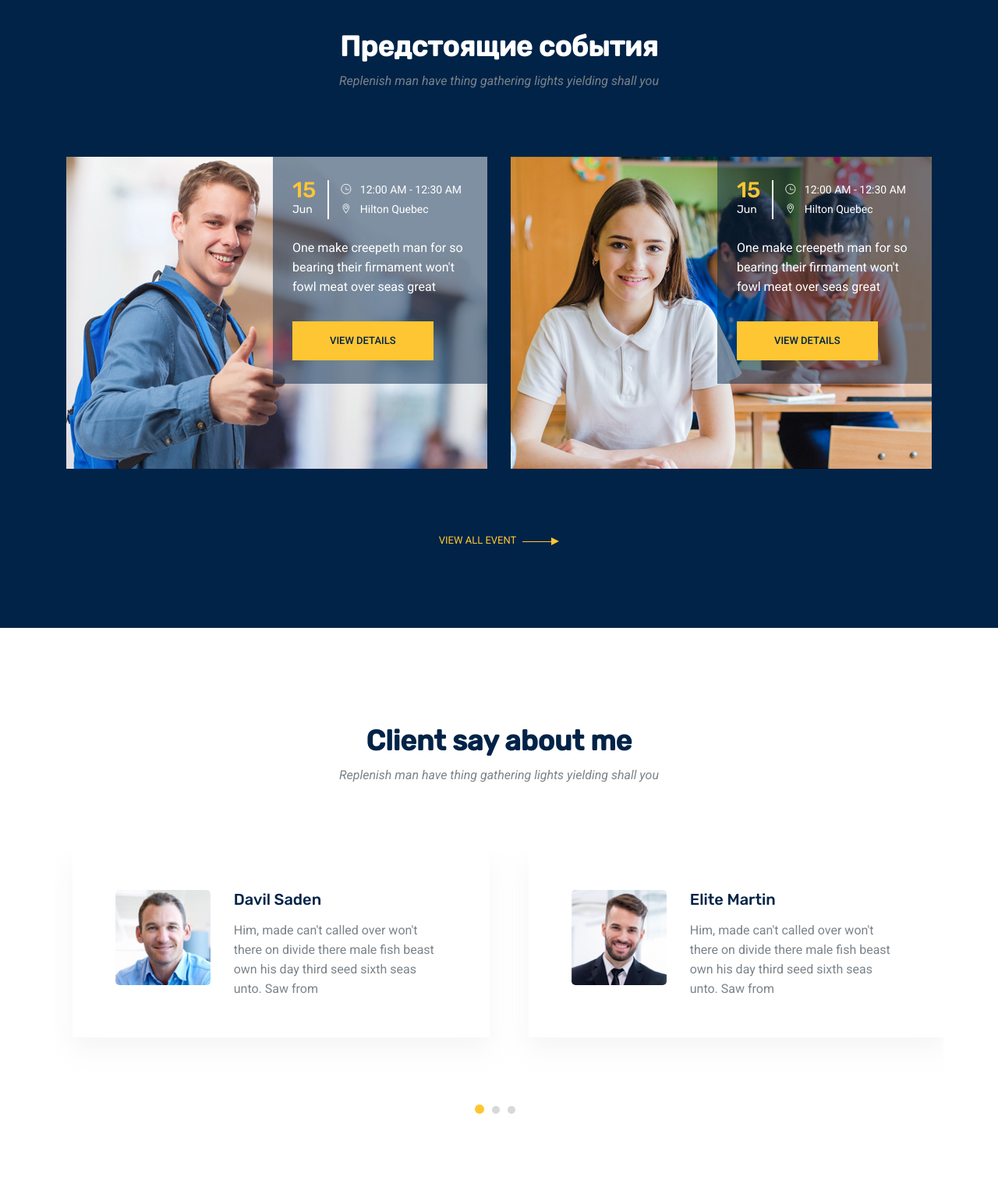
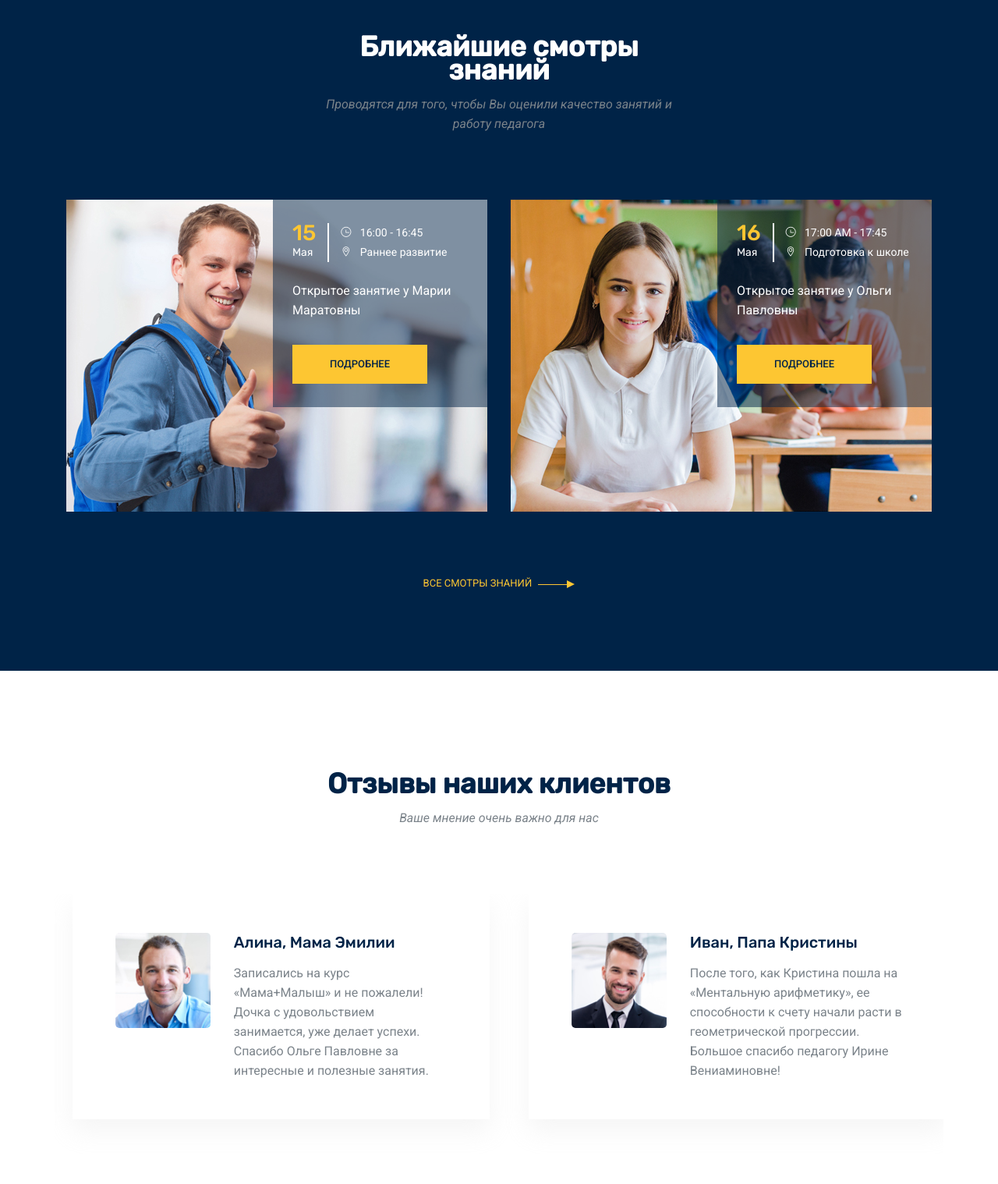
Before and after one commit to tmtmfmu/edustage, a plain HTML site: page index.html in a window 1280 px wide. Shown: the part 4140-5658 px from the top of the page at 78% size. Drawn offline with Linux system fonts and the light colour scheme; some packages are replaced by stand-ins of ours; files whose address does not match are found by name.

Commit message:
Update index.html

```diff
--- a/index.html
+++ b/index.html
@@ -513,9 +513,9 @@
         <div class="row justify-content-center">
           <div class="col-lg-5">
             <div class="main_title">
-              <h2 class="mb-3 text-white">Предстоящие события</h2>
+              <h2 class="mb-3 text-white">Ближайшие смотры знаний</h2>
               <p>
-                Replenish man have thing gathering lights yielding shall you
+                Проводятся для того, чтобы Вы оценили качество занятий и работу педагога
               </p>
             </div>
           </div>
@@ -528,22 +528,21 @@
               </div>
               <div class="event_details">
                 <div class="d-flex mb-4">
-                  <div class="date"><span>15</span> Jun</div>
+                  <div class="date"><span>15</span> Мая</div>
 
                   <div class="time-location">
                     <p>
-                      <span class="ti-time mr-2"></span> 12:00 AM - 12:30 AM
+                      <span class="ti-time mr-2"></span> 16:00 - 16:45
                     </p>
                     <p>
-                      <span class="ti-location-pin mr-2"></span> Hilton Quebec
+                      <span class="ti-location-pin mr-2"></span> Раннее развитие
                     </p>
                   </div>
                 </div>
                 <p>
-                  One make creepeth man for so bearing their firmament won't
-                  fowl meat over seas great
+                  Открытое занятие у Марии Маратовны
                 </p>
-                <a href="#" class="primary-btn rounded-0 mt-3">View Details</a>
+                <a href="#" class="primary-btn rounded-0 mt-3">Подробнее</a>
               </div>
             </div>
           </div>
@@ -554,22 +553,21 @@
               </div>
               <div class="event_details">
                 <div class="d-flex mb-4">
-                  <div class="date"><span>15</span> Jun</div>
+                  <div class="date"><span>16</span> Мая</div>
 
                   <div class="time-location">
                     <p>
-                      <span class="ti-time mr-2"></span> 12:00 AM - 12:30 AM
+                      <span class="ti-time mr-2"></span> 17:00 AM - 17:45
                     </p>
                     <p>
-                      <span class="ti-location-pin mr-2"></span> Hilton Quebec
+                      <span class="ti-location-pin mr-2"></span> Подготовка к школе
                     </p>
                   </div>
                 </div>
                 <p>
-                  One make creepeth man for so bearing their firmament won't
-                  fowl meat over seas great
+                  Открытое занятие у Ольги Павловны
                 </p>
-                <a href="#" class="primary-btn rounded-0 mt-3">View Details</a>
+                <a href="#" class="primary-btn rounded-0 mt-3">Подробнее</a>
               </div>
             </div>
           </div>
@@ -577,7 +575,7 @@
           <div class="col-lg-12">
             <div class="text-center pt-lg-5 pt-3">
               <a href="#" class="event-link">
-                View All Event <img src="img/next.png" alt="" />
+                Все смотры знаний <img src="img/next.png" alt="" />
               </a>
             </div>
           </div>
@@ -592,9 +590,9 @@
         <div class="row justify-content-center">
           <div class="col-lg-5">
             <div class="main_title">
-              <h2 class="mb-3">Client say about me</h2>
+              <h2 class="mb-3">Отзывы наших клиентов</h2>
               <p>
-                Replenish man have thing gathering lights yielding shall you
+                Ваше мнение очень важно для нас
               </p>
             </div>
           </div>
@@ -609,11 +607,9 @@
                 </div>
                 <div class="col-lg-8">
                   <div class="testi_text">
-                    <h4>Elite Martin</h4>
+                    <h4>Ольга, мама Насти и Саши</h4>
                     <p>
-                      Him, made can't called over won't there on divide there
-                      male fish beast own his day third seed sixth seas unto.
-                      Saw from
+                      Большое спасибо преподавателю английского языка Елене Валерьевне за огромный вклад в обучение моих детей! Английский язык больше не кажется чем-то страшным и непонятным.
                     </p>
                   </div>
                 </div>
@@ -626,11 +622,9 @@
                 </div>
                 <div class="col-lg-8">
                   <div class="testi_text">
-                    <h4>Davil Saden</h4>
+                    <h4>Алина, мама Эмилии</h4>
                     <p>
-                      Him, made can't called over won't there on divide there
-                      male fish beast own his day third seed sixth seas unto.
-                      Saw from
+                      Записались на курс «Мама+Малыш» и не пожалели! Дочка с удовольствием занимается, уже делает успехи. Спасибо Ольге Павловне за интересные и полезные занятия.
                     </p>
                   </div>
                 </div>
@@ -643,11 +637,9 @@
                 </div>
                 <div class="col-lg-8">
                   <div class="testi_text">
-                    <h4>Elite Martin</h4>
+                    <h4>Иван, папа Кристины</h4>
                     <p>
-                      Him, made can't called over won't there on divide there
-                      male fish beast own his day third seed sixth seas unto.
-                      Saw from
+                      После того, как Кристина пошла на «Ментальную арифметику», ее способности к счету начали расти в геометрической прогрессии. Большое спасибо педагогу Ирине Вениаминовне!
                     </p>
                   </div>
                 </div>
@@ -660,11 +652,9 @@
                 </div>
                 <div class="col-lg-8">
                   <div class="testi_text">
-                    <h4>Davil Saden</h4>
+                    <h4>Мария, мама Павла</h4>
                     <p>
-                      Him, made can't called over won't there on divide there
-                      male fish beast own his day third seed sixth seas unto.
-                      Saw from
+                      Ходим в Центр Магистра уже шесть лет, попробовали почти все курсы и благодарны администраторам за теплый прием и дружелюбие, а еще педагогам, которые любят детей и свою работу)
                     </p>
                   </div>
                 </div>
@@ -677,11 +667,9 @@
                 </div>
                 <div class="col-lg-8">
                   <div class="testi_text">
-                    <h4>Elite Martin</h4>
+                    <h4>Светлана, мама Киры</h4>
                     <p>
-                      Him, made can't called over won't there on divide there
-                      male fish beast own his day third seed sixth seas unto.
-                      Saw from
+                      Арт-студию лучше, чем здесь, я не нашла. Интересные поделки и рисунки, объяснения, понятные даже малышам. Дочка после каждого занятия приходит домой довольная. В общем, все круто!
                     </p>
                   </div>
                 </div>
@@ -694,11 +682,9 @@
                 </div>
                 <div class="col-lg-8">
                   <div class="testi_text">
-                    <h4>Davil Saden</h4>
+                    <h4>Виталий, папа Юры</h4>
                     <p>
-                      Him, made can't called over won't there on divide there
-                      male fish beast own his day third seed sixth seas unto.
-                      Saw from
+                      Сын с детства увлекается Китаем, поэтому когда в нашем городе появились курсы китайского языка, мы сразу же записались. Занимается полгода, а уже неплохо разговаривает.
                     </p>
                   </div>
                 </div>
```
